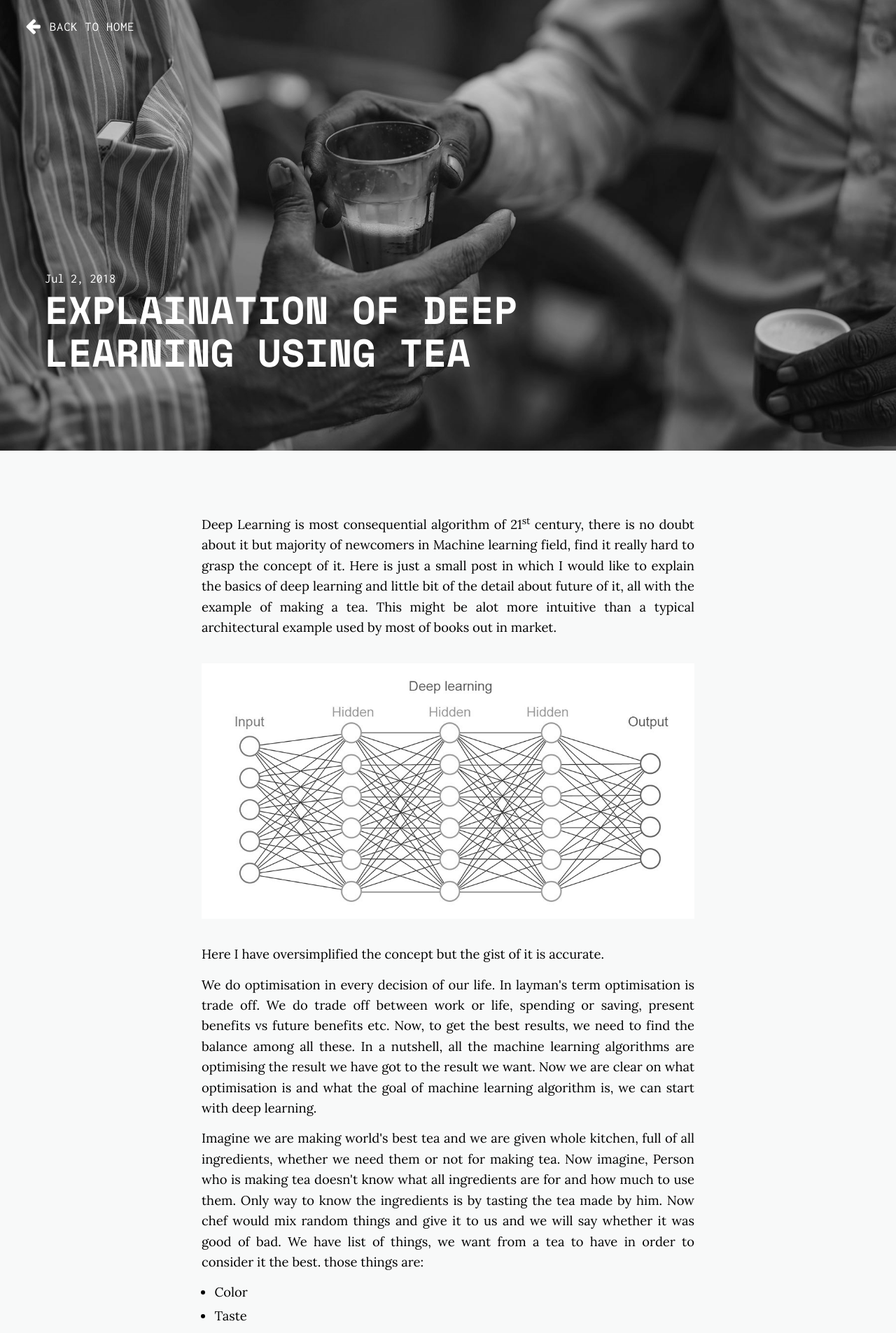
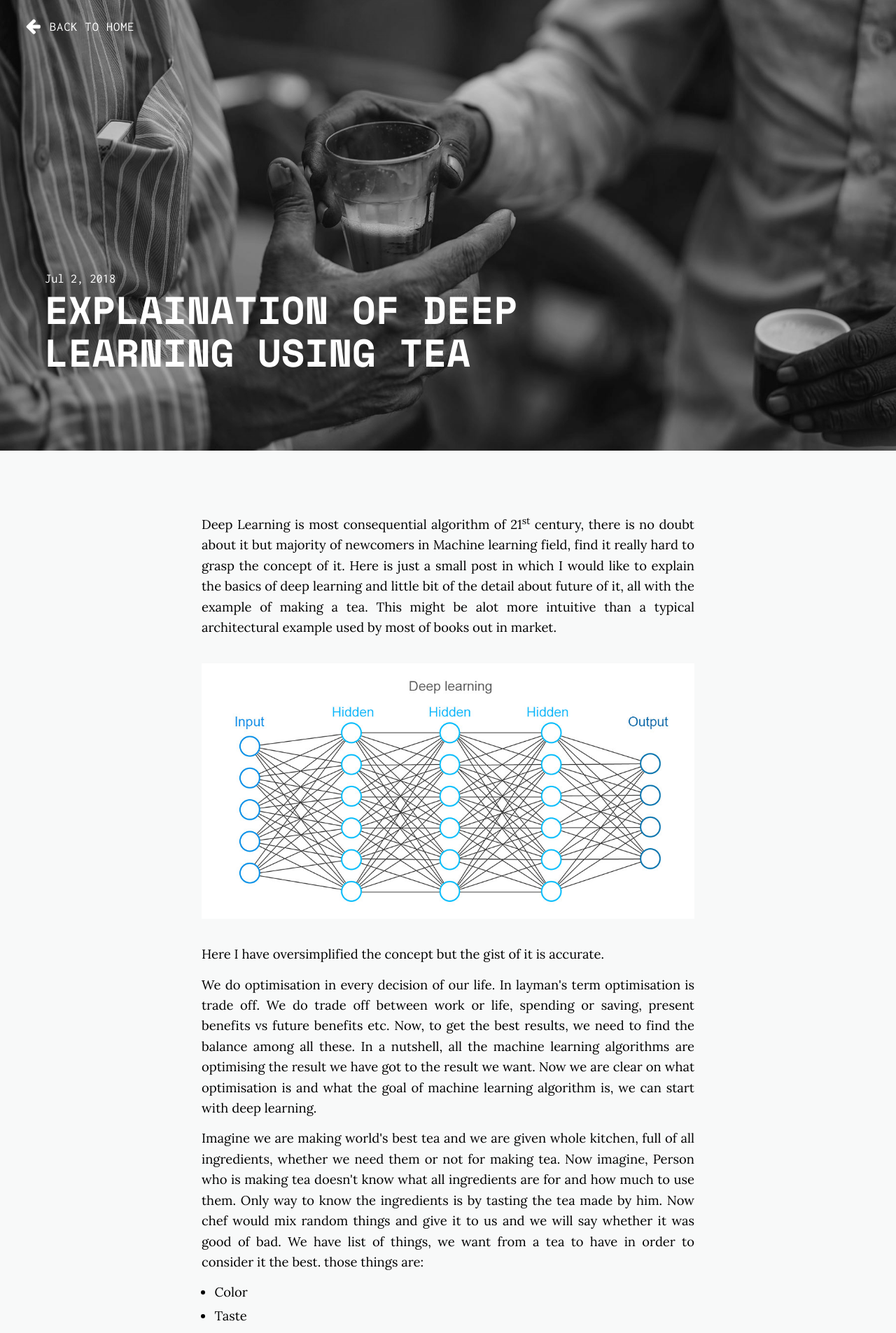
Before and after one commit to daftengineer/daftengineer.github.io, a Jekyll site: the page built from _posts/2018-07-02-deeplearning-chai.markdown, in a window 1280 px wide. Shown: the top 1905 px of the page at 70% size. Built offline with Jekyll 4.4.1, drawn with Linux system fonts in a browser that asks for light colours; nearby versions of some CDN libraries.

Commit message:
Update _components.scss

```diff
--- a/_sass/_components.scss
+++ b/_sass/_components.scss
@@ -442,8 +442,6 @@
 
   img {
     margin: 2em 0;
-    -webkit-filter: grayscale(100%); /* Safari 6.0 - 9.0 */
-    filter: grayscale(100%);
   }
 
   figure {
```
